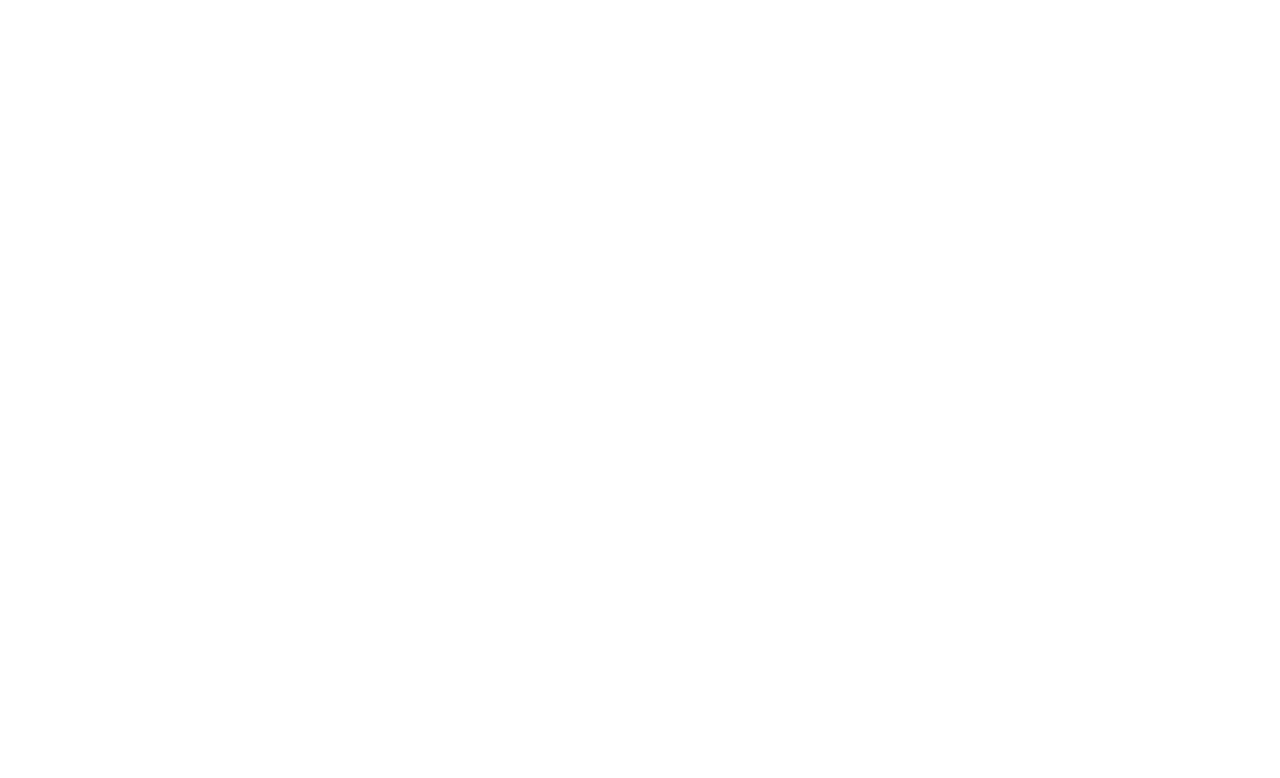
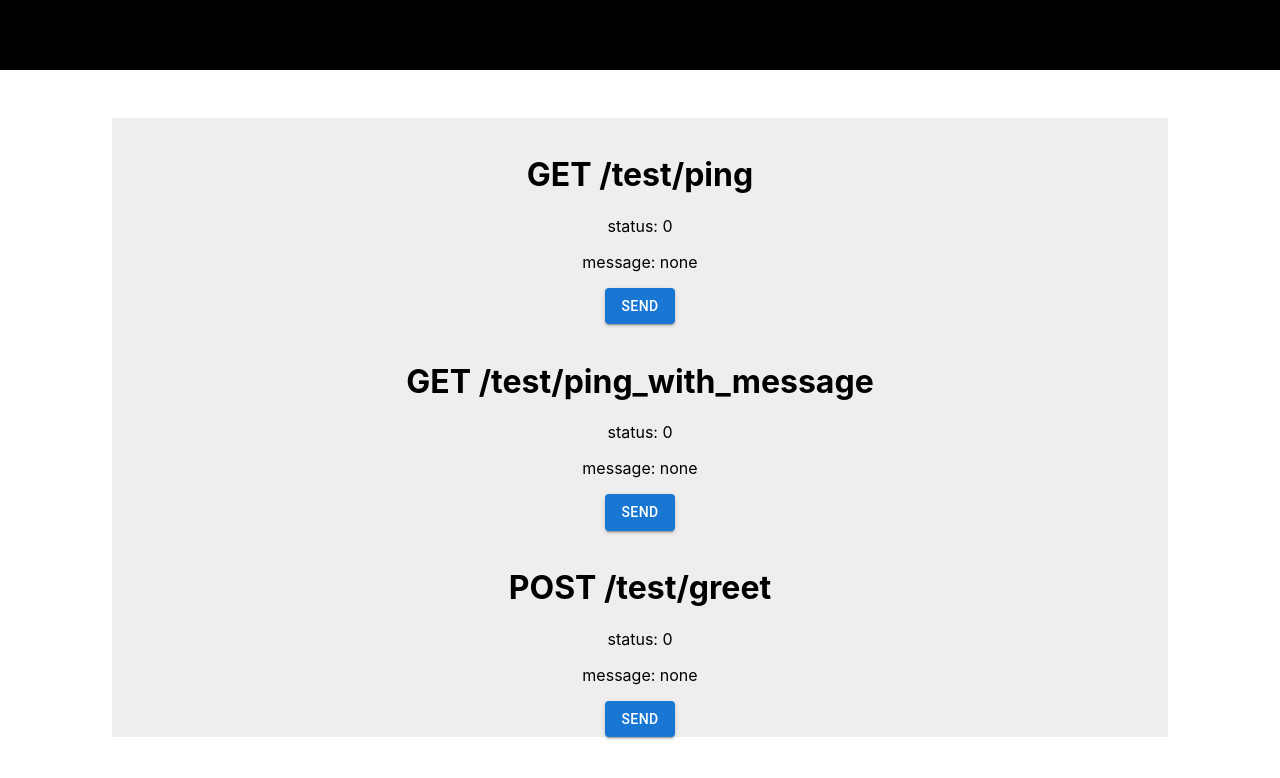
Before and after one commit to nyantama0616/relative-pitch-training, a React (Create React App) app: page /test/request in a window 1280 px wide. Before the commit this address had no page. Shown: the top 778 px of the page. Built offline with nearby package versions, Linux system fonts and the light colour scheme.

Commit message:
RequestManager作った
テストコンポネントも作った！ちゃんとサーバからレスポンス返ってくる！

```diff
--- a/src/App.tsx
+++ b/src/App.tsx
@@ -2,11 +2,13 @@
 import { BrowserRouter as Router, Routes, Route } from 'react-router-dom';
 import TopPage from './components/pages/TopPage';
 import KeyboardTestPage from './components/pages/KeyboardTestPage';
-import TrainingPage from './components/pages/TrainingPage';
 import "./App.css";
 import SignUpPage from './components/pages/SignUpPage';
 import SignInPage from './components/pages/SignInPage';
 import Layout from './components/layouts/Layout';
+import TrainPage from './components/pages/TrainPage';
+import { DependencyProvider } from './contexts/Dependency';
+import TestRequestManager from './components/pages/TestRequestManager';
 
 function App() {
   return (
@@ -15,9 +17,10 @@
         <Routes>
           <Route path="/" element={<TopPage/>}></Route>
           <Route path="/keyboard-test" element={<KeyboardTestPage/>}></Route>
-          <Route path="/training" element={<TrainingPage />}></Route>
+          <Route path="/train" element={<Layout mainComponent={<TrainPage sizing={{height: "1000px"}}/>} />}></Route>
           <Route path="/sign-up" element={<Layout mainComponent={<SignUpPage sizing={{height: "1000px"}}/>} />}></Route>
           <Route path="/sign-in" element={<Layout mainComponent={<SignInPage sizing={{height: "1000px"}}/>} />}></Route>
+          <Route path="/test/request"element={<AppWithDependency mainComponent={<TestRequestManager/>}/>}></Route>
         </Routes>
       </Router>
 
@@ -25,4 +28,12 @@
   );
 }
 
+function AppWithDependency({mainComponent}: {mainComponent: JSX.Element}) {
+  return (
+    <DependencyProvider>
+      <Layout mainComponent={mainComponent}/>
+    </DependencyProvider>
+  );
+}
+
 export default App;
--- /dev/null
+++ b/src/components/pages/TestRequestManager.tsx
@@ -0,0 +1,66 @@
+import { SxProps } from "@mui/system";
+import { Box, Grid, Button } from "@mui/material";
+import {useDependency} from "../../contexts/Dependency";
+// import BasicStatus from "../../interface/BasicStatus";
+import { useMemo } from "react";
+import BasicStatus from "../../interfaces/BasicStatus";
+import requests from "../../requests";
+import IRequestManager from "../../interfaces/request/IRequestManager";
+
+interface TestRequestManagerProps {
+    sx?: SxProps
+}
+
+export default function TestRequestManager({sx}: TestRequestManagerProps) {
+    function _handleClickPing(requestManager: IRequestManager<any, any>) {
+        requestManager.get(requests.test.ping);
+    }
+
+    function _handleClickPingWithMessage(requestManager: IRequestManager<any, any>) {
+        requestManager.get(requests.test.ping_with_message, {message: "pon"});
+    }
+
+    function _handleClickGreet(requestManager: IRequestManager<any, any>) {
+        requestManager.post(requests.test.greet, {name: "panda"});
+    }
+
+    return (
+        <Box component="div" sx={{backgroundColor: "#eeeeee", ...sx}}>
+            <Grid container spacing={2}>
+                <Grid item xs={12}>
+                    <Component route="GET /test/ping" onClick={_handleClickPing}/>
+                </Grid>
+                <Grid item xs={12}>
+                    <Component route="GET /test/ping_with_message" onClick={_handleClickPingWithMessage}/>
+                </Grid>
+                <Grid item xs={12}>
+                    <Component route="POST /test/greet" onClick={_handleClickGreet}/>
+                </Grid>
+            </Grid>
+        </Box>
+    )
+}
+
+interface ComponentProps {
+    route: string
+    onClick: (requestManager: IRequestManager<any, any>) => void,
+    sx?: SxProps
+}
+function Component({route, onClick, sx}: ComponentProps) {
+    const {useRequestManager} = useDependency()!;
+    const requestManager = useRequestManager<null, any>();
+    const message = useMemo(() => requestManager.status === BasicStatus.Success ? requestManager.data!.message : "none", [requestManager.status]);
+
+    function _handleClick() {
+        onClick(requestManager); //ややこしｗ
+    }
+
+    return (
+        <Box component="div">
+            <h1>{route}</h1>
+            <p>status: {requestManager.status}</p>
+            <p>message: {message}</p>
+            <Button variant="contained" onClick={_handleClick}>Send</Button>
+        </Box>
+    )
+}
--- /dev/null
+++ b/src/hooks/useRequestManager.ts
@@ -0,0 +1,42 @@
+import { useState } from 'react';
+import IRequestManager from '../interfaces/request/IRequestManager';
+import BasicStatus from '../interfaces/BasicStatus';
+import axios from 'axios';
+
+export default function useRequestManager<Request, Response>(): IRequestManager<Request, Response> {
+    const [status, setStatus] = useState<BasicStatus>(BasicStatus.None);
+    const [data, setData] = useState<Response | null>(null);
+
+    function get(url: string, data?: Request) {
+        setStatus(BasicStatus.Doing);
+        axios
+            .get(url, {params: data})
+            .then(res => {
+                setData(res.data);
+                setStatus(BasicStatus.Success);
+            })
+            .catch(res => {
+                setStatus(BasicStatus.Failed);
+            });
+    }
+
+    function post(url: string, data?: Request) {
+        setStatus(BasicStatus.Doing);
+        axios
+            .post(url, data)
+            .then(res => {
+                setData(res.data);
+                setStatus(BasicStatus.Success);
+            })
+            .catch(res => {
+                setStatus(BasicStatus.Failed);
+            });
+    }
+
+    return {
+        get,
+        post,
+        status,
+        data,
+    }
+}
--- /dev/null
+++ b/src/interfaces/request/IRequestManager.tsx
@@ -0,0 +1,8 @@
+import BasicStatus from "../BasicStatus";
+
+export default interface IRequestManager<Request, Response> {
+    get(url: string, data?: Request): void //statusを監視すればいいから、Promiseはいらないと思う
+    post(url: string, data?: Request): void
+    status: BasicStatus
+    data: Response | null
+}
--- a/src/requests.ts
+++ b/src/requests.ts
@@ -1,6 +1,11 @@
 const requests = {
     postRecords: "http://localhost:3000/train_records",
     fetchIntervalRates: "http://localhost:3000/interval-rates",
+    test: {
+        ping: "http://localhost:3000/test/ping",
+        ping_with_message: "http://localhost:3000/test/ping_with_message",
+        greet: "http://localhost:3000/test/greet",
+    }
 }
 
 export default requests;
```
